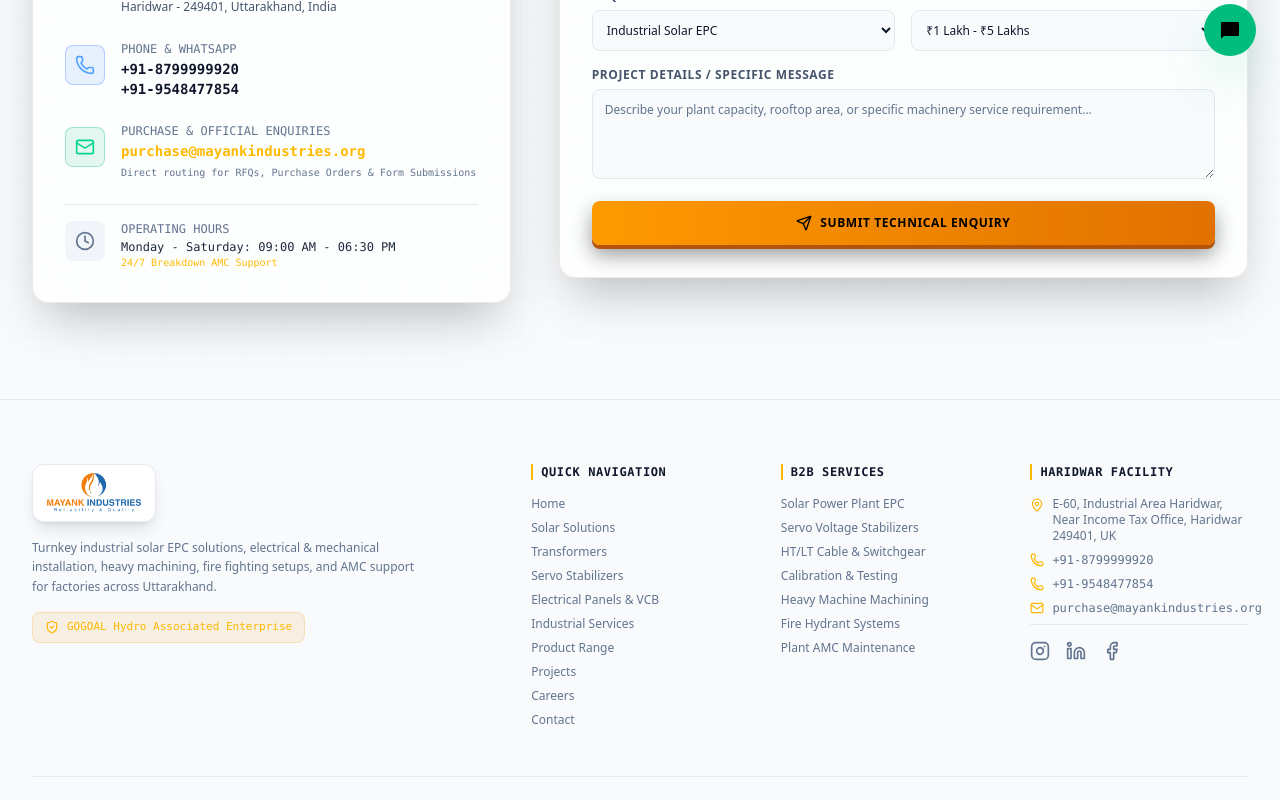
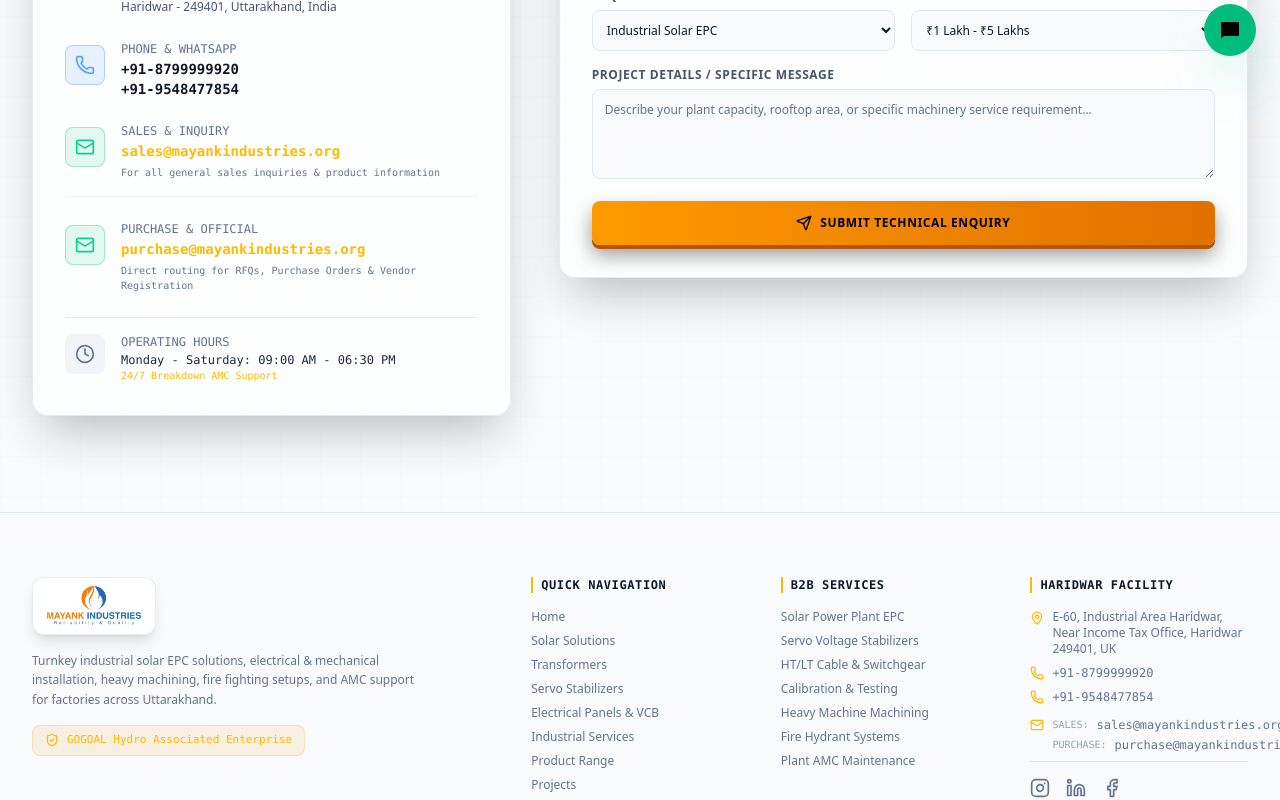
Before and after one commit to devtaaaa/My-Website-mayank, a Next.js app: page /contact in a window 1280 px wide. Shown: the part 720-1520 px from the top of the page. Built offline with nearby package versions, Linux system fonts and the light colour scheme.

Commit message:
feat: show both sales and purchase email ids

```diff
--- a/src/components/ContactSection.tsx
+++ b/src/components/ContactSection.tsx
@@ -99,18 +99,34 @@
                 </div>
               </div>
 
-              {/* Email */}
+              {/* Sales Email */}
+              <div className="flex items-start space-x-4 border-b border-slate-100 pb-4">
+                <div className="w-10 h-10 rounded-lg bg-emerald-500/10 border border-emerald-500/30 flex items-center justify-center flex-shrink-0 mt-1">
+                  <Mail className="w-5 h-5 text-emerald-400" />
+                </div>
+                <div>
+                  <div className="text-xs font-mono text-slate-500 uppercase">Sales &amp; Inquiry</div>
+                  <a href="mailto:sales@mayankindustries.org" className="block text-sm font-mono font-bold text-amber-400 hover:text-amber-300 mt-0.5">
+                    sales@mayankindustries.org
+                  </a>
+                  <div className="text-[10px] text-slate-500 font-mono mt-1">
+                    For all general sales inquiries &amp; product information
+                  </div>
+                </div>
+              </div>
+
+              {/* Purchase Email */}
               <div className="flex items-start space-x-4">
                 <div className="w-10 h-10 rounded-lg bg-emerald-500/10 border border-emerald-500/30 flex items-center justify-center flex-shrink-0 mt-1">
                   <Mail className="w-5 h-5 text-emerald-400" />
                 </div>
                 <div>
-                  <div className="text-xs font-mono text-slate-500 uppercase">Purchase &amp; Official Enquiries</div>
+                  <div className="text-xs font-mono text-slate-500 uppercase">Purchase &amp; Official</div>
                   <a href="mailto:purchase@mayankindustries.org" className="block text-sm font-mono font-bold text-amber-400 hover:text-amber-300 mt-0.5">
                     purchase@mayankindustries.org
                   </a>
                   <div className="text-[10px] text-slate-500 font-mono mt-1">
-                    Direct routing for RFQs, Purchase Orders &amp; Form Submissions
+                    Direct routing for RFQs, Purchase Orders &amp; Vendor Registration
                   </div>
                 </div>
               </div>
--- a/src/components/Footer.tsx
+++ b/src/components/Footer.tsx
@@ -88,11 +88,21 @@
                   <span>{num}</span>
                 </div>
               ))}
-              <div className="flex items-center space-x-2 font-mono">
-                <Mail className="w-3.5 h-3.5 text-amber-400 flex-shrink-0" />
-                <a href="mailto:purchase@mayankindustries.org" className="hover:text-amber-400 transition-colors">
-                  purchase@mayankindustries.org
-                </a>
+              <div className="space-y-1 mt-3">
+                <div className="flex items-center space-x-2 font-mono">
+                  <Mail className="w-3.5 h-3.5 text-amber-400 flex-shrink-0" />
+                  <span className="text-[10px] text-slate-400 uppercase w-16">Sales:</span>
+                  <a href="mailto:sales@mayankindustries.org" className="hover:text-amber-400 transition-colors">
+                    sales@mayankindustries.org
+                  </a>
+                </div>
+                <div className="flex items-center space-x-2 font-mono">
+                  <Mail className="w-3.5 h-3.5 text-amber-400 flex-shrink-0 opacity-0" />
+                  <span className="text-[10px] text-slate-400 uppercase w-16">Purchase:</span>
+                  <a href="mailto:purchase@mayankindustries.org" className="hover:text-amber-400 transition-colors">
+                    purchase@mayankindustries.org
+                  </a>
+                </div>
               </div>
               <div className="flex items-center space-x-4 pt-4 mt-2 border-t border-slate-200">
                 <a href="https://www.instagram.com/mayank.industries?stkn=MTI1MXI3NWNyamtvYw==" target="_blank" rel="noopener noreferrer" className="text-slate-500 hover:text-amber-400 transition-colors">
```
